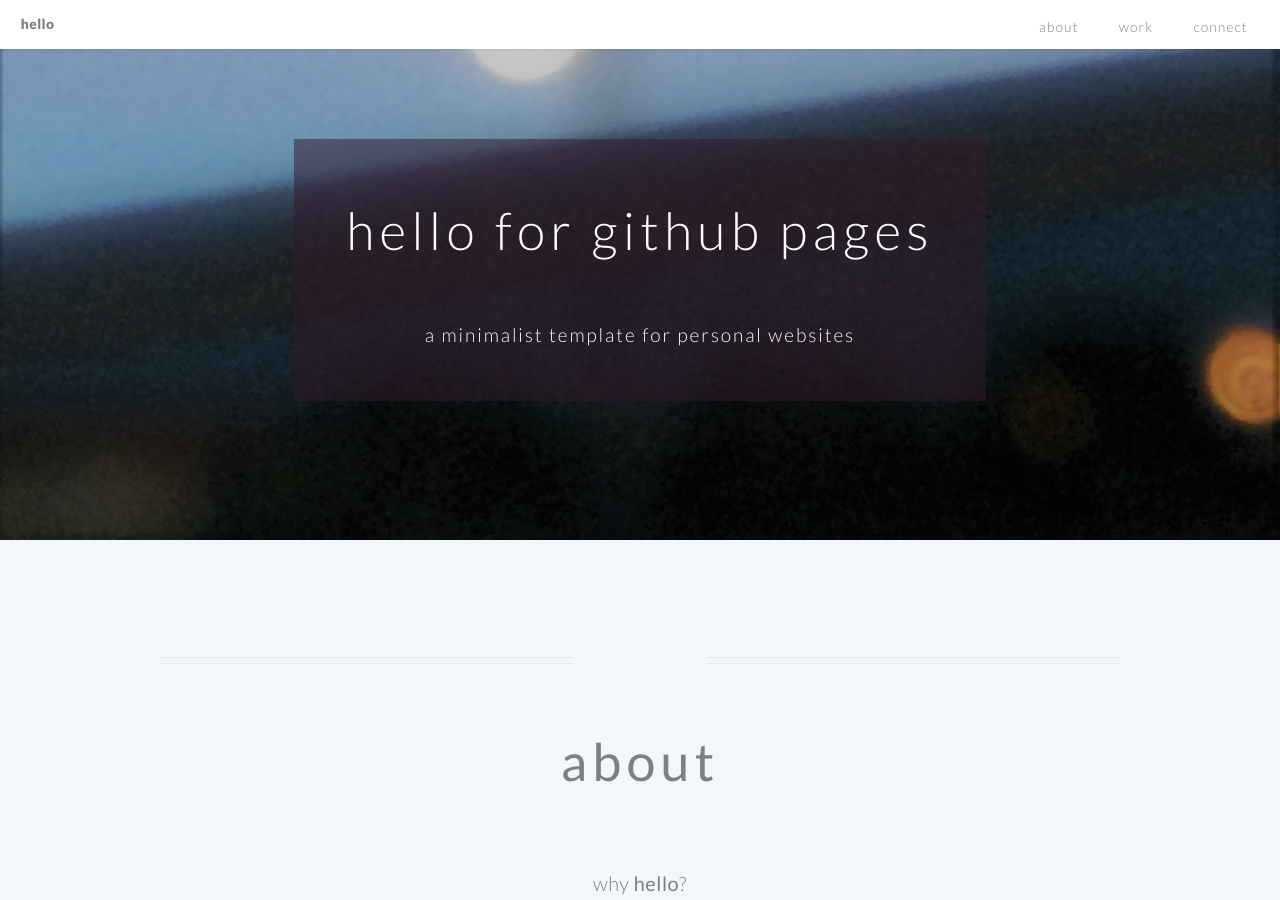
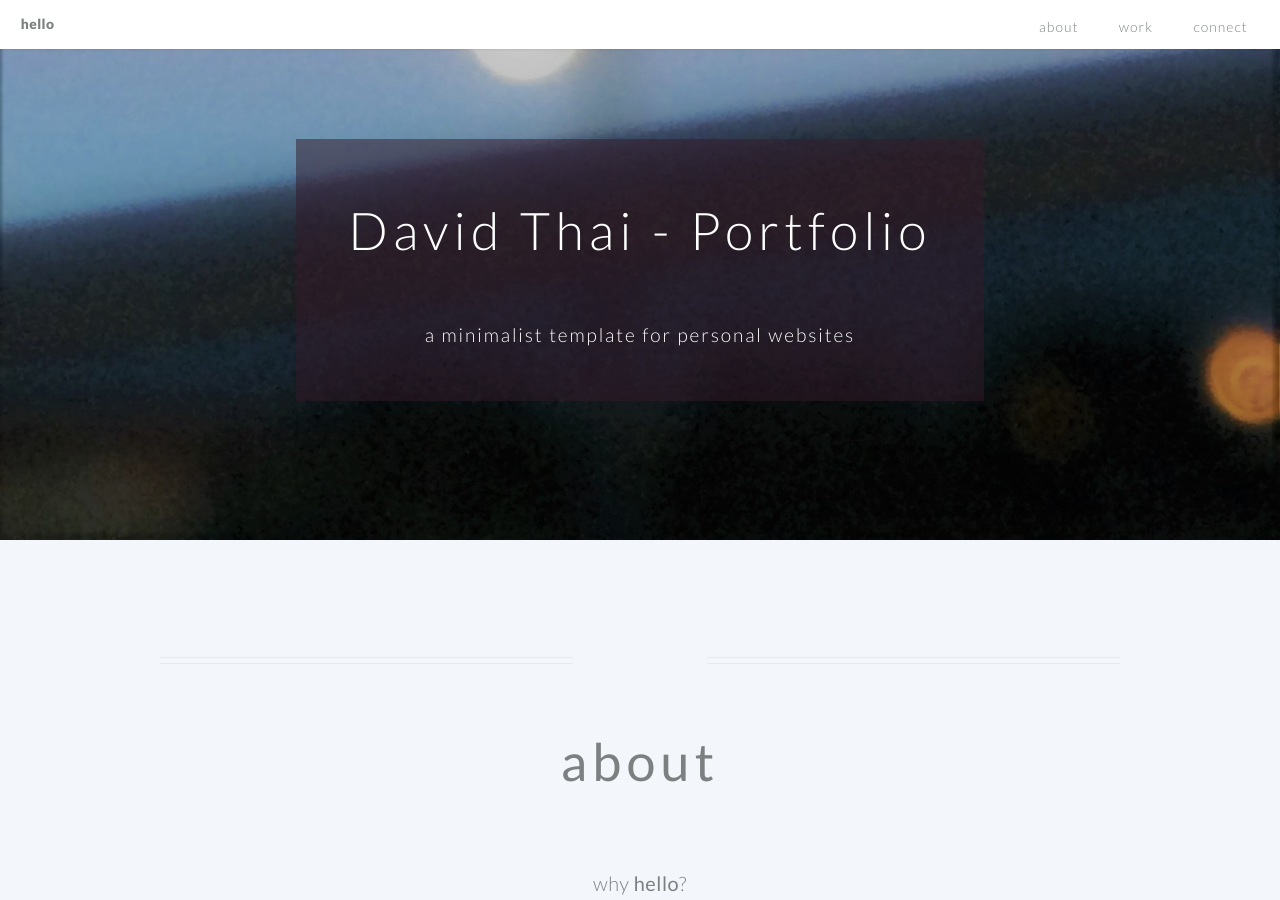
Before and after one commit to thedavidthai/thedavidthai.github.io, a Jekyll site: the page built from index.md, in a window 1280 px wide and 900 px high. Built offline with Jekyll 4.4.1, drawn with Linux system fonts in a browser that asks for light colours; some of the changed text lies outside the part shown.

Commit message:
setting up

```diff
--- a/_config.yml
+++ b/_config.yml
@@ -1,10 +1,10 @@
 # _config.yml
 
 # required, replace with your own information -----
-title: Hello for Github Pages
-author: Sara Gong
+title: David Thai Portfolio
+author: David Thai
 description: >
-  A minimalist template for designing a personal GitHub Pages website - without typing a single line of code.
+  A portfolio of my student work during my time at Clemson University
 baseurl: ""
 
 plugins:
--- a/index.md
+++ b/index.md
@@ -4,7 +4,7 @@ layout: hello-default
 # using Markdown language, you can customize the following variables!
 
 # these variables are required -------------------------------
-banner_title: hello for github pages
+banner_title: David Thai - Portfolio
 banner_subtitle: a minimalist template for personal websites
 background_image: /images/background.jpeg
 
```
